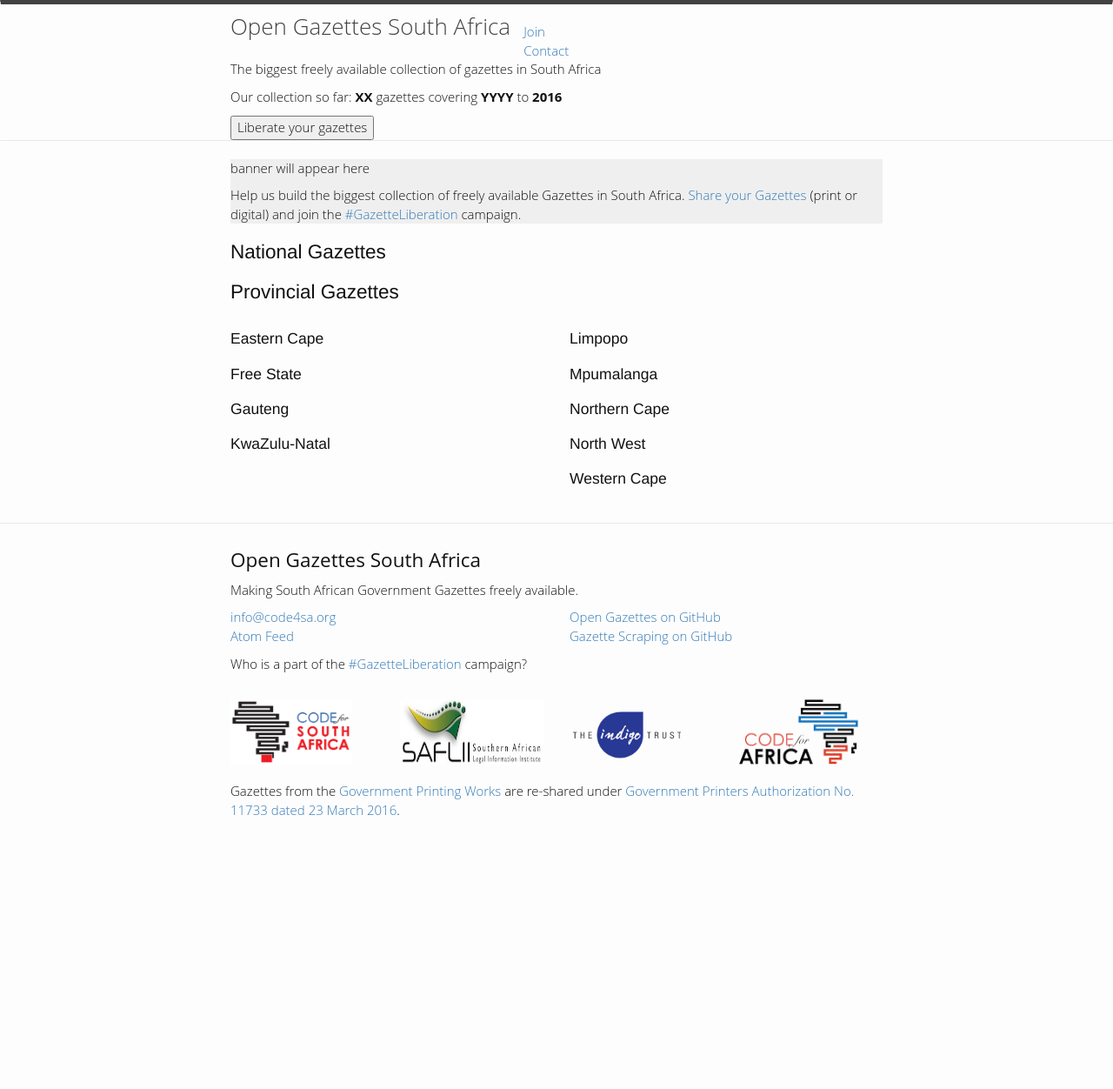
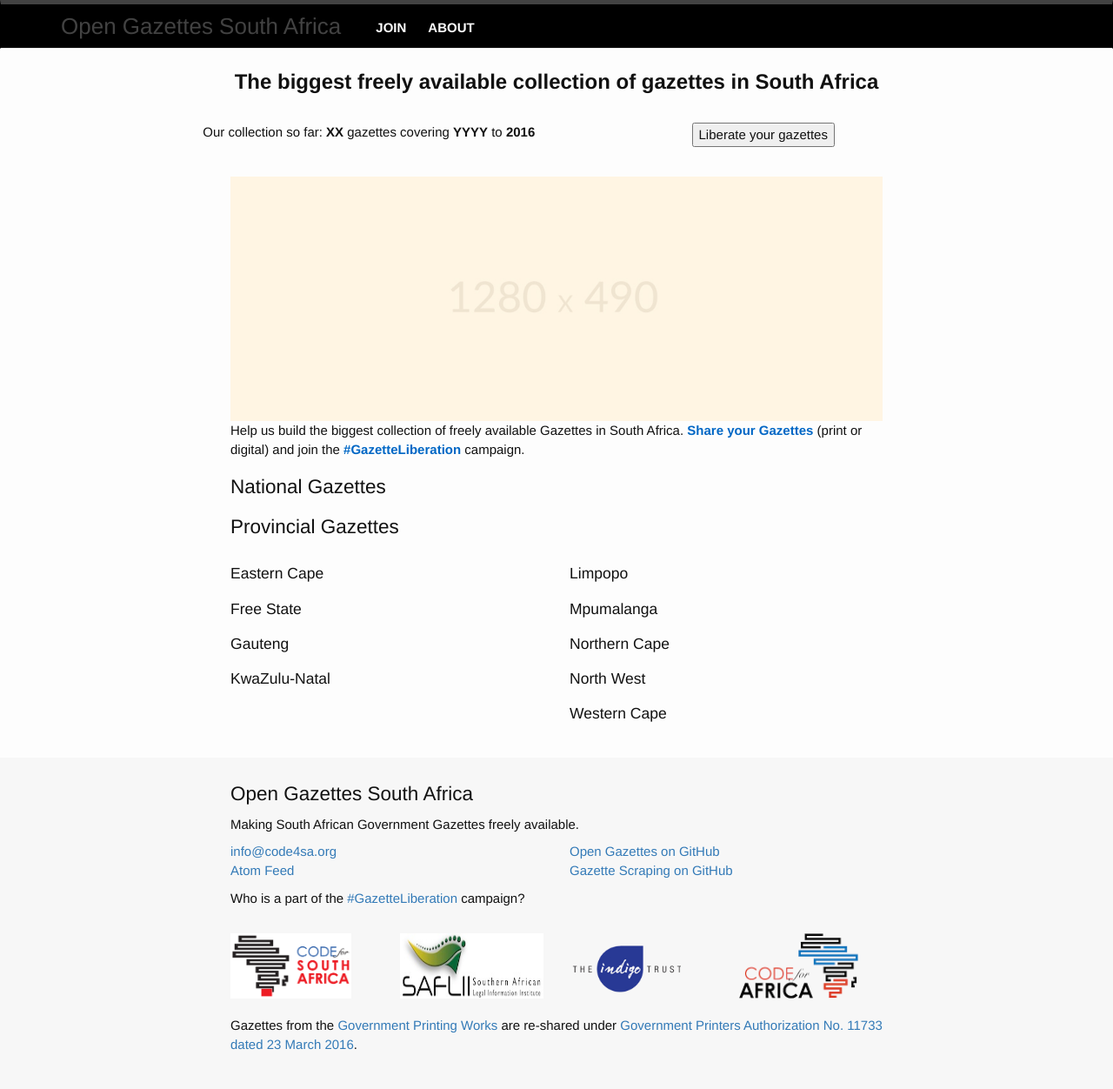
Before and after one commit to OpenUpSA/opengazettes, a Jekyll site: the page built from index.html, in a window 1280 px wide. Shown: the whole page at 87% size. Built offline with Jekyll 4.4.1, drawn with Linux system fonts in a browser that asks for light colours; before the commit the page ends 983 px from its top, so only the background shows below that.

Commit message:
add css styling to homepage

```diff
--- a/_includes/footer.html
+++ b/_includes/footer.html
@@ -43,6 +43,9 @@
         <p>
         Gazettes from the <a href="http://www.gpwonline.co.za/">Government Printing Works</a> are re-shared under <a href="/img/gpw-authorization.pdf">Government Printers Authorization No. 11733 dated 23 March 2016</a>.
         </p>
+
+        <!--<div class="twitter-feed"><a class="twitter-timeline"  href="https://twitter.com/hashtag/GazetteLiberation" data-widget-id="771327133071310848">#GazetteLiberation Tweets</a><script>!function(d,s,id){var js,fjs=d.getElementsByTagName(s)[0],p=/^http:/.test(d.location)?'http':'https';if(!d.getElementById(id)){js=d.createElement(s);js.id=id;js.src=p+"://platform.twitter.com/widgets.js";fjs.parentNode.insertBefore(js,fjs);}}(document,"script","twitter-wjs");</script></div>-->
+
       </div>
     </div>
   </div>
--- a/_includes/header.html
+++ b/_includes/header.html
@@ -1,22 +1,27 @@
 <header class="site-header">
   <nav class="navbar">
     <div class="container">
-      <div class="row">
-        <div class="col-md-8 col-md-offset-2">
 
-          <div class="navbar-header">
-            <a class="navbar-brand" href="{{ site.baseurl }}/">{{ site.title }}</a>
-            <ul style="display: inline">
-              <a href="#"><li style="list-style-type:none">Join</li></a>
-              <a href="#"><li style="list-style-type:none">Contact</li></a>
-            </ul>
-            <p style="clear:both">The biggest freely available collection of gazettes in South Africa</p>
-            <p>Our collection so far: <strong>XX</strong> gazettes covering <strong>YYYY</strong> to <strong>2016</strong></p>
-            <button name="button">Liberate your gazettes</button>
-          </div>
-        </div>
+      <div class="navbar-header">
+          <a class="navbar-brand" href="{{ site.baseurl }}/">{{ site.title }}</a>
+          <p class="navitems">Join</p><p class="navitems">About</p>
       </div>
+
     </div>
   </nav>
 
+    <div class="header-cta">
+        <p class="cta-tagline">The biggest freely available collection of gazettes in South Africa</p>
+        <div class="row">
+        <div class="col-md-8 col-md-offset-2">
+            <div class="col-md-8">
+                <p>Our collection so far: <strong>XX</strong> gazettes covering <strong>YYYY</strong> to <strong>2016</strong></p>
+            </div>
+            <div class="col-md-4">
+                <button name="button">Liberate your gazettes</button>
+            </div>
+        </div>
+        </div>
+    </div>
+
 </header>
--- a/_includes/introduction.html
+++ b/_includes/introduction.html
@@ -1,8 +1,11 @@
 <div class="introduction">
+
 	<div class="banner">
-	  <p>banner will appear here</p>
+		<img src="img/banner-1024.jpg" alt="banner" title="banner" />
 	</div>
+
 	<div class="cta">
 		<p>Help us build the biggest collection of freely available Gazettes in South Africa. <a href="#">Share your Gazettes</a> (print or digital) and join the <a href="#">#GazetteLiberation</a> campaign.</p>
 	</div>
+
 </div>
--- a/_sass/site.scss
+++ b/_sass/site.scss
@@ -1,10 +1,20 @@
 .site-header {
-    font-family: 'Open Sans', sans-serif;
-    font-weight: 100;
+
     .navbar {
+        background-color: #000000;
         border-top: 5px solid $grey-color-dark;
         border-bottom: 1px solid $grey-color-light;
     }
+
+    .navitems {
+        float:left;
+        color: #fff;
+        font-weight: 600;
+        padding-top: 16px;
+        padding-left: 25px;
+        text-transform: uppercase;
+    }
+
     .navbar-brand {
         font-size: 26px;
         font-weight: 300;
@@ -18,14 +28,21 @@
             color: $grey-color-dark;
         }
     }
+    .header-cta {
+        p.cta-tagline {
+            clear:both;
+            text-align: center;
+            font-size: 24px;
+            font-weight: 600;
+            margin-bottom: 30px;
+        }
+    }
 }
 
 .site-footer {
-    border-top: 1px solid $grey-color-light;
+    background-color: #f7f7f7;
     margin-top: 30px;
     padding: 30px;
-    font-family: 'Open Sans', sans-serif;
-    font-weight: 100;
 
     h2 {
         margin-top: 0px;
@@ -64,12 +81,19 @@
 }
 
 .introduction {
-    font-family: 'Open Sans', sans-serif;
-    font-weight: 100;
-    background-color:#efefef;
+
+    .banner img {
+        width:100%;
+    }
+
+    margin-top: 30px;
+
+    .cta a {
+        font-weight: 600;
+        color: #0067c5;
+    }
 }
 
 .join_intro {
-    font-family: 'Open Sans', sans-serif;
-    font-weight: 100;
+
 }
```
Also changed, not shown: img/banner-1024.jpg (added), img/banner.jpg (added).
